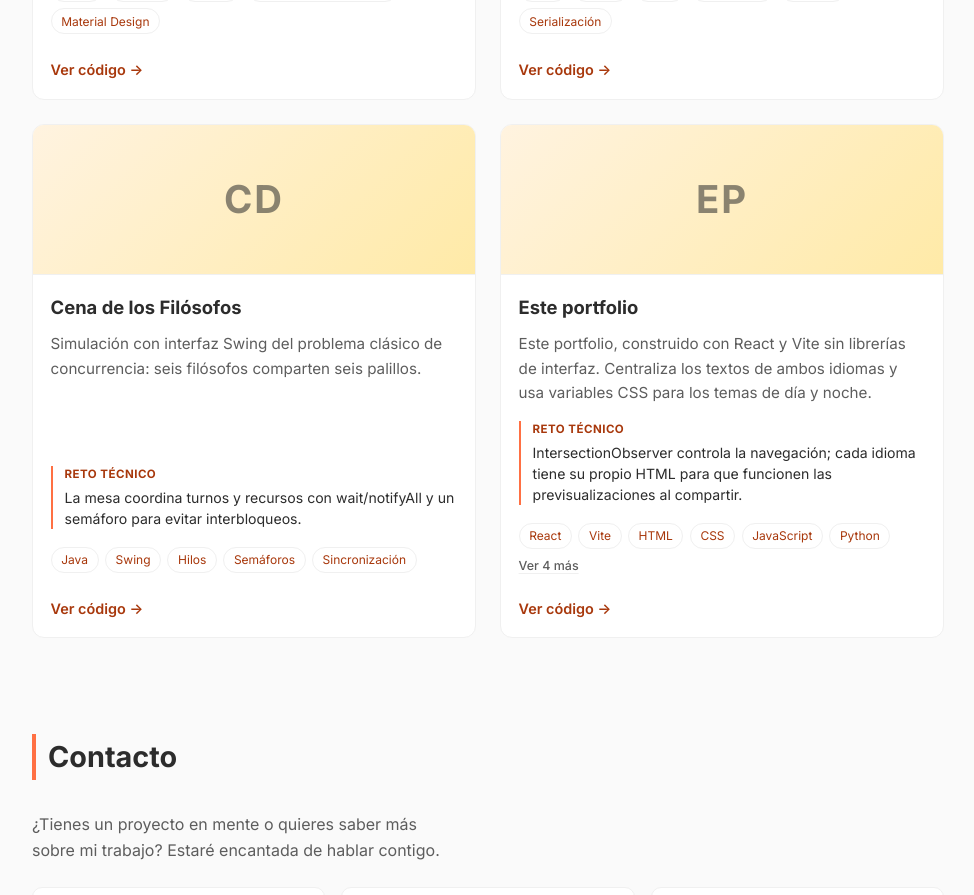
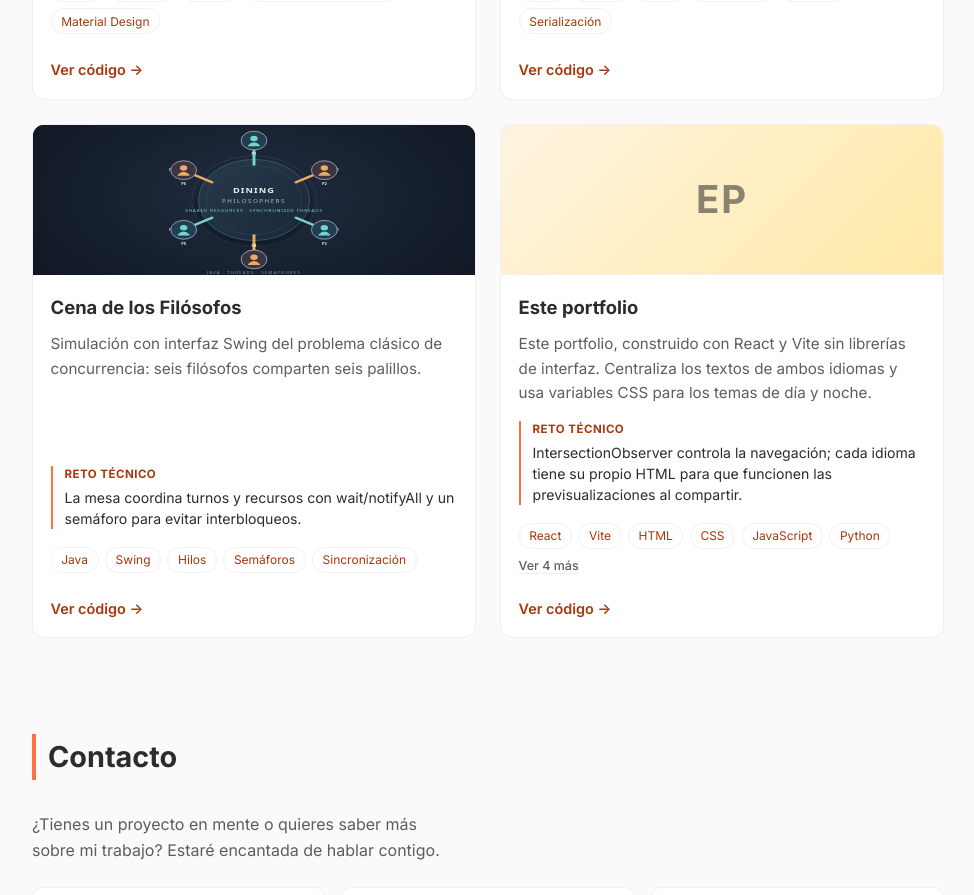
Before and after one commit to maragramonte/mi-portfolio, a React (Vite) app: page / in a window 1280 px wide. Shown: the part 5260-6155 px from the top of the page, without its empty margins (152-1126 px from the left). Built offline with nearby package versions, Linux system fonts and the light colour scheme; the HTML template or start-up script is replaced by a standard one.

Commit message:
Add project images for Task Manager and Dining Philosophers

```diff
--- a/src/components/ProjectCard.jsx
+++ b/src/components/ProjectCard.jsx
@@ -30,6 +30,7 @@ export default function ProjectCard({
   decisiones,
   decisionesTexto,
   imagen,
+  imagenAlt,
   estado,
   tecnologias,
   destacar,
@@ -57,7 +58,7 @@ export default function ProjectCard({
         <img
           className="card__img"
           src={imagen}
-          alt={`Captura del proyecto ${titulo}`}
+          alt={imagenAlt ?? `Captura del proyecto ${titulo}`}
           width="400"
           height="300"
           loading="lazy"
--- a/src/components/Projects.jsx
+++ b/src/components/Projects.jsx
@@ -53,6 +53,7 @@ export default function Projects({ tecnologiaActiva, onQuitarFiltro }) {
               decisiones={proyecto.decisiones}
               decisionesTexto={proyecto.decisionesTexto?.[idioma] ?? t.projects.verDecisiones}
               imagen={proyecto.imagen}
+              imagenAlt={proyecto.imagenAlt?.[idioma]}
               estado={proyecto.estado?.[idioma]}
               tecnologias={proyecto.tecnologias[idioma]}
               destacar={tecnologiaActiva}
--- a/src/data/proyectos.js
+++ b/src/data/proyectos.js
@@ -101,6 +101,7 @@ export const proyectos = [
       es: "CRUD privado por usuario sobre SQLite, prioridades y navegación entre pantallas.",
       en: "Per-user CRUD over SQLite, task priorities and screen navigation.",
     },
+    // Captura de la lista de tareas; se entiende mejor el CRUD que en Inicio.
     imagen: `${import.meta.env.BASE_URL}img/task-manager.png`,
     repo: "https://github.com/maragramonte/CESUR-github/tree/main/Dispositivos%20Moviles%20-%20TaskManager",
     tecnologias: {
@@ -136,6 +137,12 @@ export const proyectos = [
       en: "The table coordinates turns and resources with wait/notifyAll and a semaphore to prevent deadlocks.",
     },
     repo: "https://github.com/maragramonte/CESUR-github/tree/main/hungry-philosophers",
+    // Ilustración conceptual: el repositorio no incluye una captura de la app.
+    imagen: `${import.meta.env.BASE_URL}img/dining-philosophers.svg`,
+    imagenAlt: {
+      es: "Ilustración de seis filósofos compartiendo seis palillos alrededor de una mesa.",
+      en: "Illustration of six philosophers sharing six chopsticks around a table.",
+    },
     tecnologias: {
       es: ["Java", "Swing", "Hilos", "Semáforos", "Sincronización"],
       en: ["Java", "Swing", "Threads", "Semaphores", "Synchronization"],
```
Also changed, not shown: public/img/dining-philosophers.svg (added), public/img/task-manager.png.
